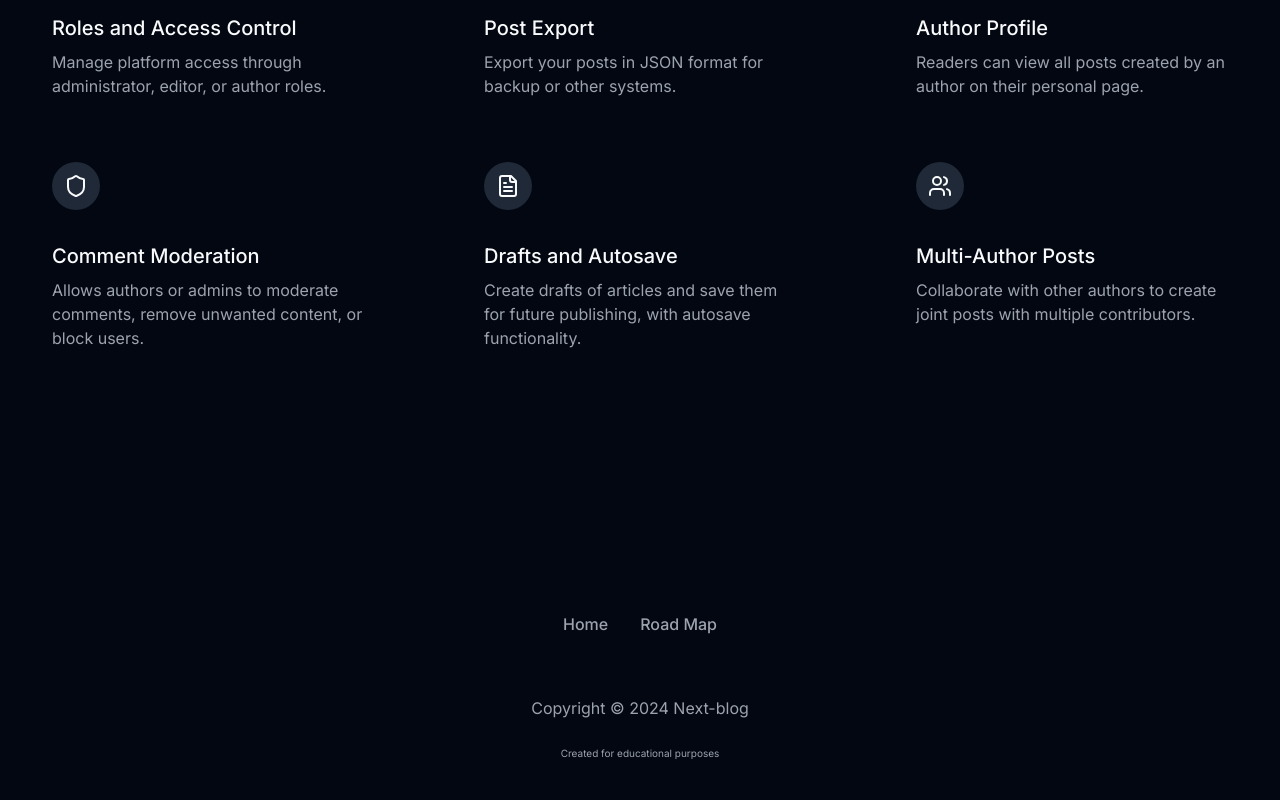
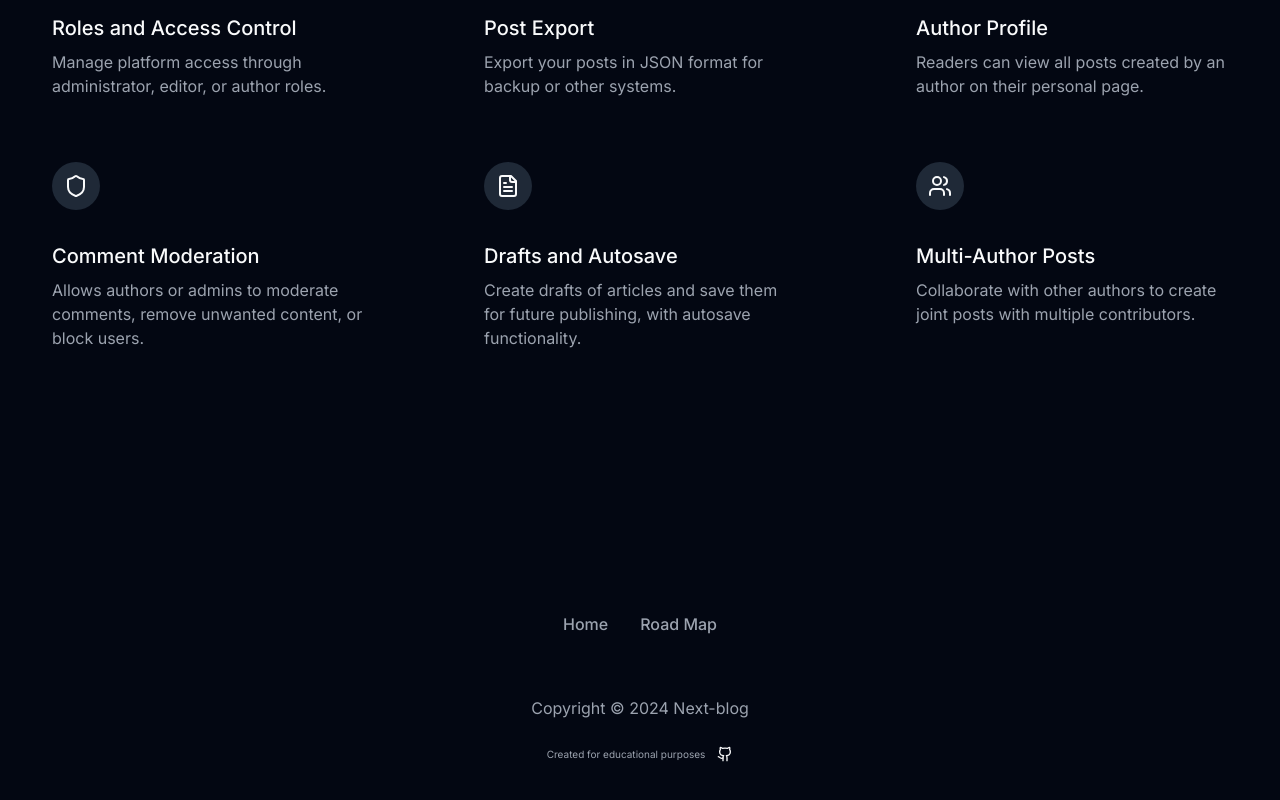
Before and after one commit to sezardino/next-blog, a Next.js app: page / in a window 1280 px wide. Shown: the part 2243-3043 px from the top of the page. Built offline with nearby package versions, Linux system fonts and the light colour scheme.

Commit message:
ft: add github link to footer

```diff
--- a/src/components/layout/landing-footer.tsx
+++ b/src/components/layout/landing-footer.tsx
@@ -1,4 +1,5 @@
 import { landingNavigationLinks } from "@/const";
+import { Github } from "lucide-react";
 import Link from "next/link";
 import { Typography } from "../ui/typography";
 
@@ -25,9 +26,17 @@ export const LandingFooter = () => {
       <Typography className="mt-6 text-muted-foreground">
         Copyright &copy; {currentYear} Next-blog
       </Typography>
-      <Typography styling="xxs" className="mt-6 text-muted-foreground">
-        Created for educational purposes
-      </Typography>
+      <div className="flex items-center gap-3 mt-6">
+        <Typography styling="xxs" className="text-muted-foreground">
+          Created for educational purposes
+        </Typography>
+        <Link
+          href="https://github.com/sezardino/next-blog"
+          className="hover:text-muted-foreground"
+        >
+          <Github className="w-4 h-4" />
+        </Link>
+      </div>
     </footer>
   );
 };
```
